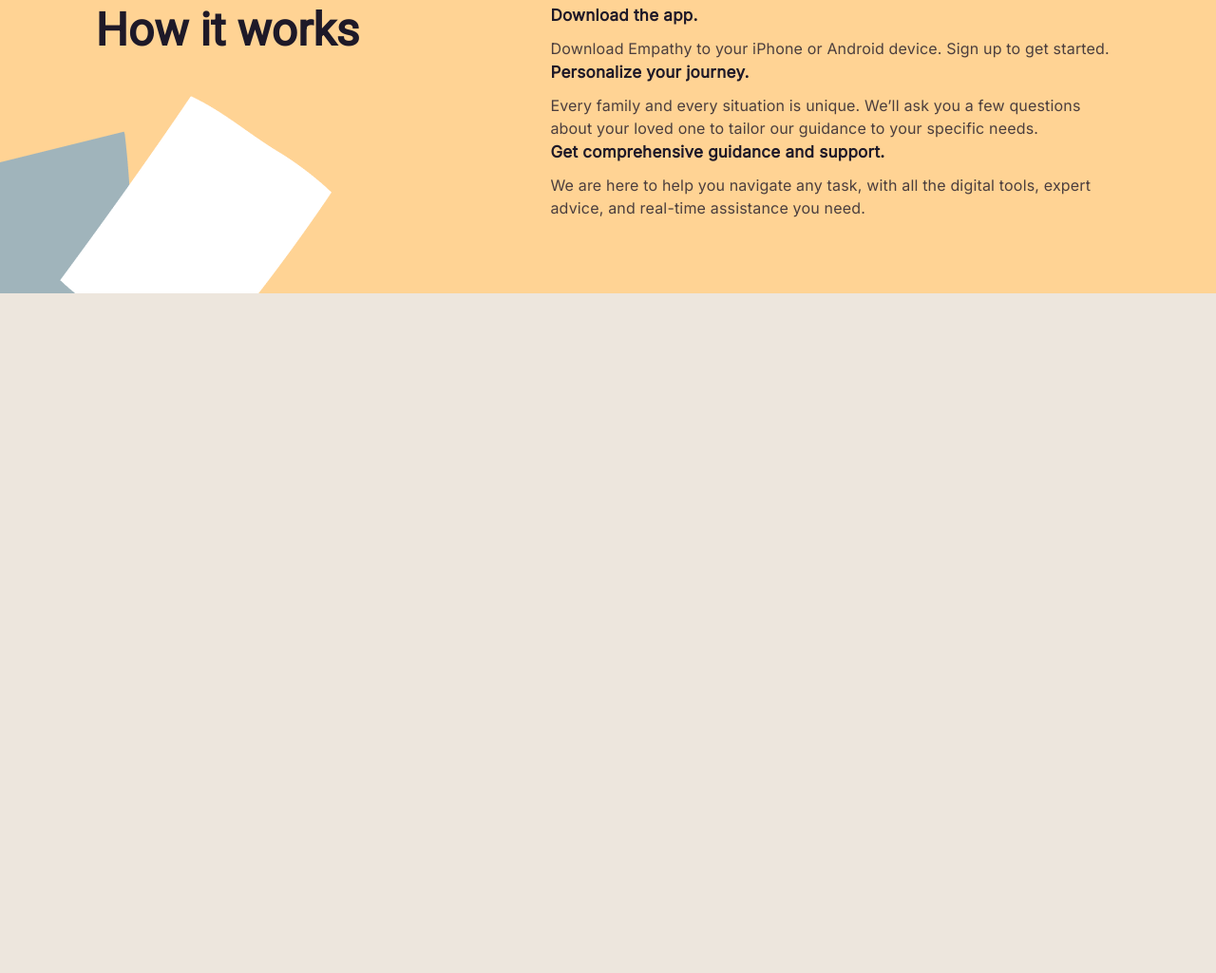
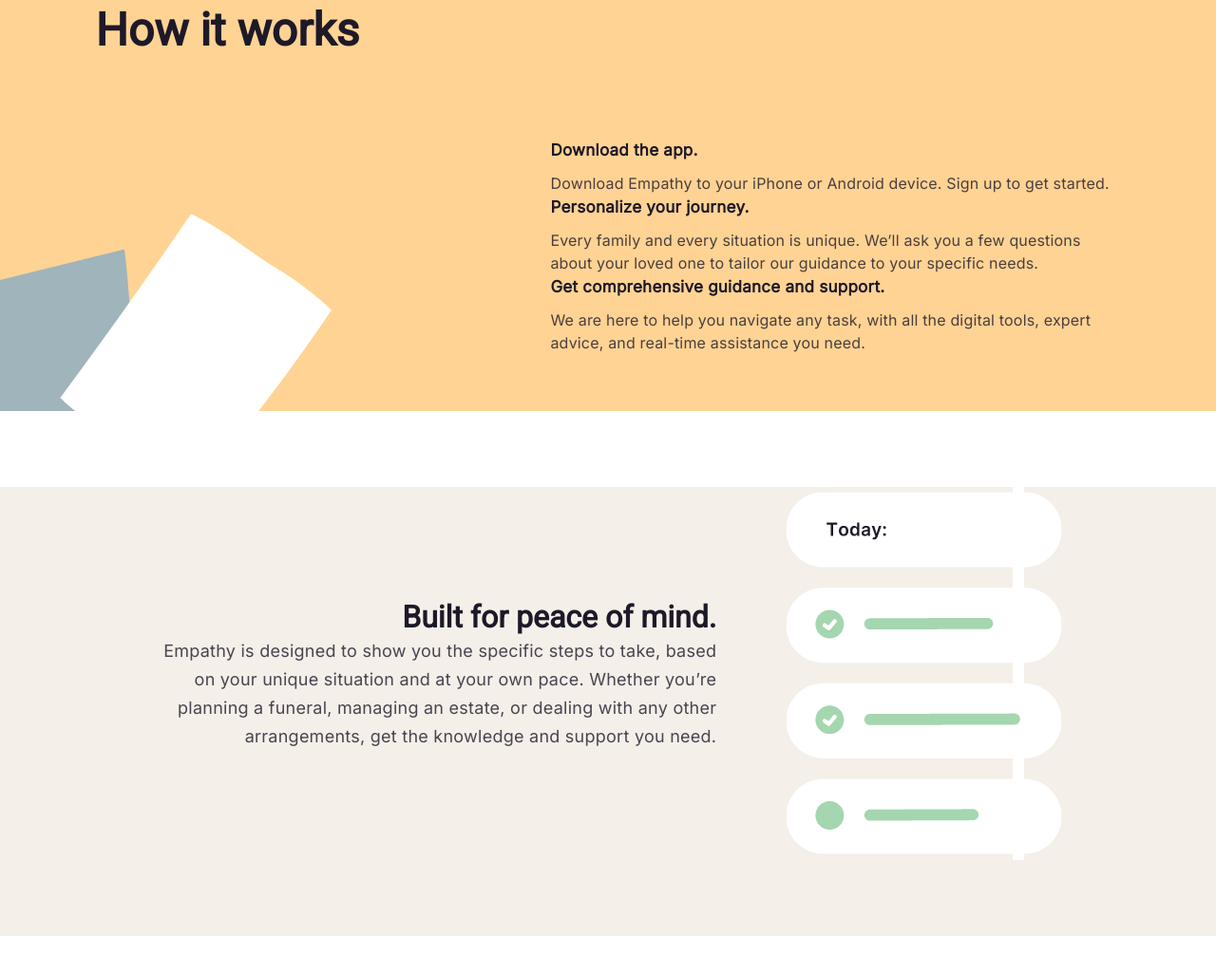
Before and after one commit to Arkanasun/Empathy, a plain HTML site: page index.html in a window 1280 px wide. Shown: the part 1327-2352 px from the top of the page at 95% size. Before the commit the page ends 1654 px from the top, so only its background shows below. Drawn offline with Linux system fonts and the light colour scheme.

Commit message:
second commit

```diff
--- a/index.html
+++ b/index.html
@@ -82,7 +82,23 @@
 	</div>
 
 	</section>
+	<section class="huge">
+		<article class="box">
+		<div>
+			<h4>Built for peace of mind.</h4>
+			<p>Empathy is designed to show you the specific steps to take, based on your unique situation and at your own pace. Whether you’re planning a funeral, managing an estate, or dealing with any other arrangements, get the knowledge and support you need.</p>
+		</div>
+			<img src="images/huge1.png" alt="huge1">
+		</article>
+		<article>
+			<div>
+				<h4></h4>
+				<p></p>
+			</div>
+			<img src="" alt="">
+		</article>
 
+	</section>
 
 	<section>
 		<div>
--- a/main.css
+++ b/main.css
@@ -2,8 +2,8 @@
         padding: 0;
         margin: 0;
         box-sizing: border-box;}
-body{background-color: rgba(237, 230, 221, 1);}
-header{
+body{}
+header{background-color: rgba(237, 230, 221, 1);
 padding: 40px 0;
 margin-bottom: 80px;
 height: 112p
@@ -31,7 +31,7 @@ font-style: normal;
 font-weight: 400;
 line-height: 20px; /* 153.846% */"
 }
-.sectone{
+.sectone{background-color: rgba(237, 230, 221, 1);
 padding-bottom: 196px;
 box-sizing: border-box
 }
@@ -215,10 +215,11 @@ font-weight: 400;
 line-height: 24px; /* 150% */
 letter-spacing: 0.176px;
 }
-.weird li:first-of-type:before{
+.weird li:first-child:before{
+display: inline-block;
+content: "";
 list-style-image: url(images/Frame1.png);
 padding-bottom: 46px;
-display: inline-block;
 width: 600px; height: 90px;
 }
 .weird li:nth-child(2):before{
@@ -230,3 +231,38 @@ width: 600px; height: 90px;
 list-style-image: url(images/Frame3.png);
 width: 600px; height: 90px;
 }
+
+
+.huge{
+        background-color: #F4EFE9;
+}
+.huge article{
+        display: flex;
+        flex-direction: row;
+        justify-content: space-around;
+        max-width: 1200px;
+        align-items: center;
+        margin: 80px 120px;
+}
+.huge article div{
+          max-width: 600px;
+}
+.huge h4{
+        color: #1E1928;
+text-align: right;
+font-family: Roboto;
+font-size: 32px;
+font-style: normal;
+font-weight: 700;
+line-height: 42px; /* 131.25% */
+}
+.huge p{
+        color: rgba(30, 25, 40, 0.80);
+text-align: right;
+font-family: Inter;
+font-size: 18px;
+font-style: normal;
+font-weight: 400;
+line-height: 30px; /* 166.667% */
+letter-spacing: 0.252px;
+}
```
Also changed, not shown: images/huge1.png (added).
